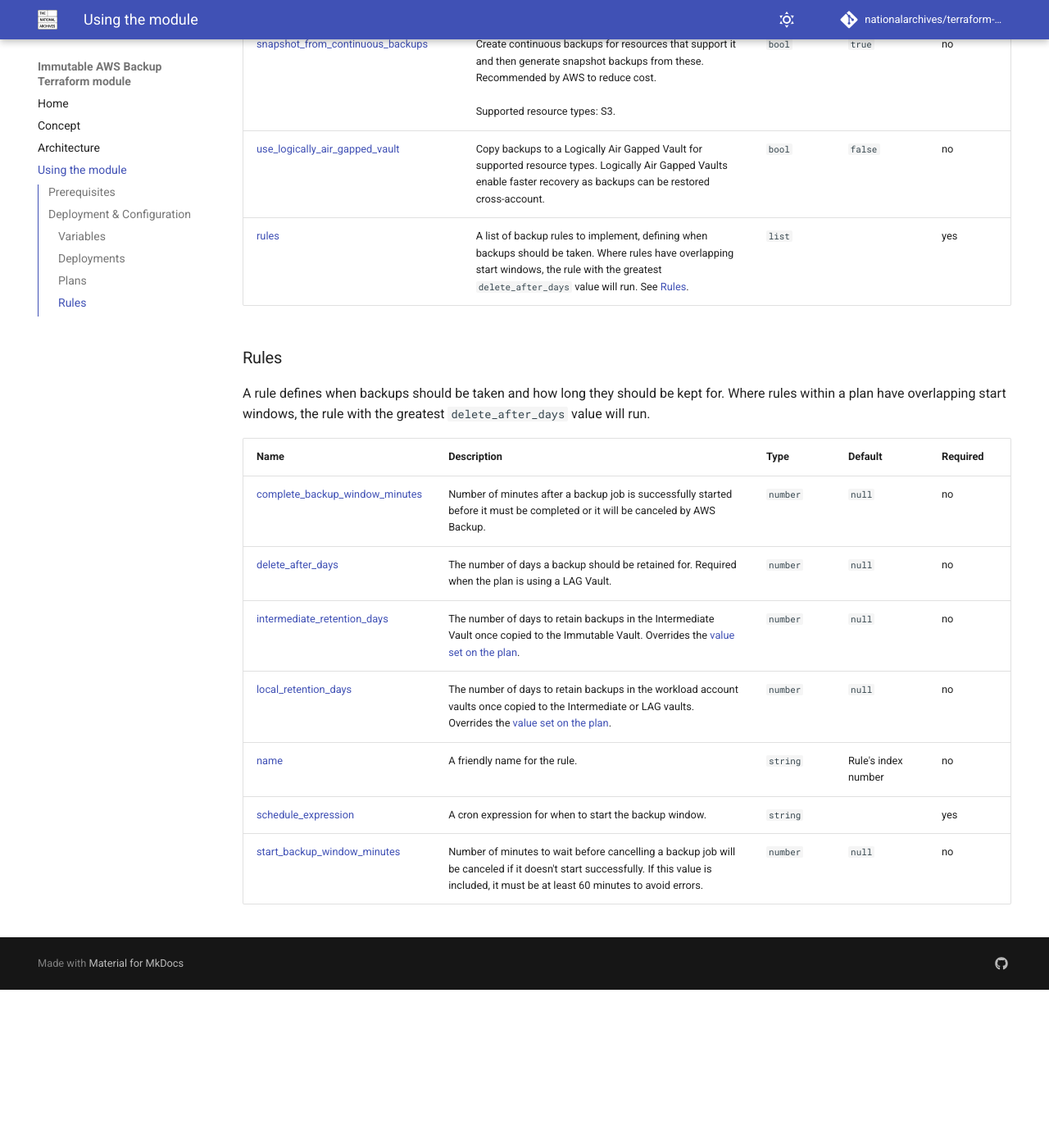
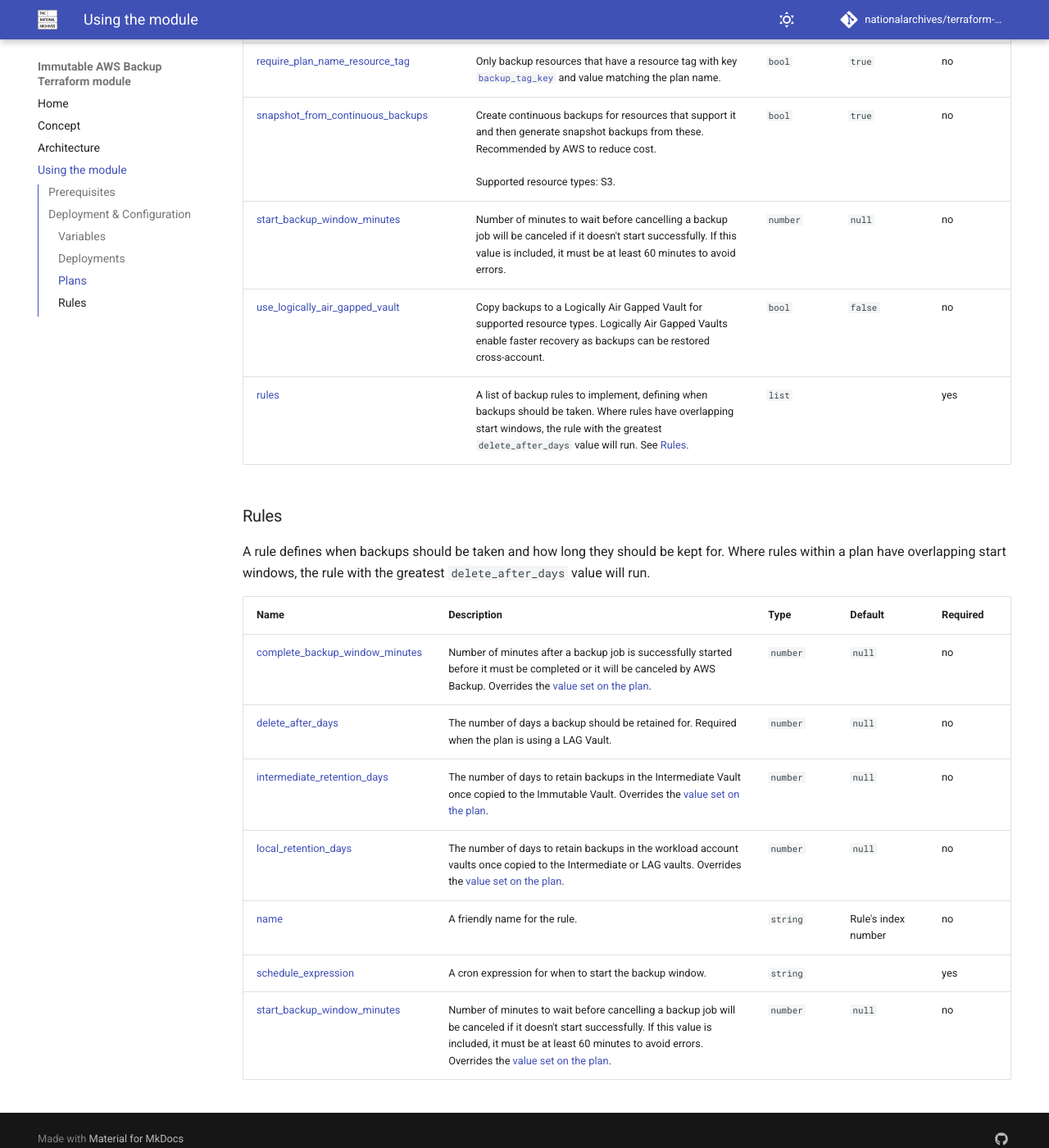
Before and after one commit to nationalarchives/terraform-aws-immutable-aws-backup, an MkDocs documentation site: the page built from docs/usage.md, in a window 1280 px wide and 1400 px high, scrolled down 2515 px. Shown: the whole window at 82% size. Built offline with MkDocs 1.6.1 and Material for MkDocs 9.7.7, drawn with Linux system fonts in a browser that asks for light colours; comment, search, counter and statistics services are not loaded; before the commit the page ends 3722 px from its top, so only the background shows below that; some of the changed text lies outside the part shown.

Commit message:
Allow setting of `complete_backup_window_minutes` and `start_backup_window_minutes` on the plan and overriding these on the rule

```diff
--- a/docs/usage.md
+++ b/docs/usage.md
@@ -44,12 +44,14 @@
 <!-- prettier-ignore-start -->
 | Name | Description | Type | Default | Required |
 |------|-------------|------|---------|----------|
+| <a name="plans_complete_backup_window_minutes"></a> [complete\_backup\_window\_minutes](#plans\_complete\_backup\_window\_minutes) | Number of minutes after a backup job is successfully started before it must be completed or it will be canceled by AWS Backup. | `number` | `null` | no |
 | <a name="plans_continuous_backup_schedule_expression"></a> [continuous\_backup\_schedule\_expression](#plans\_continuous\_backup\_schedule\_expression) | A cron expression for when to create [Continuous Backups](https://docs.aws.amazon.com/aws-backup/latest/devguide/point-in-time-recovery.html) of supported and enabled resources. It is recommended to set this outside of the backup windows defined in your rules and to run it regularly. | `string` | `"cron(0 0 ? * * *)"` | no |
 | <a name="plans_create_continuous_backups"></a> [create\_continuous\_backups](#plans\_create\_continuous\_backups) | Create continuous backups for resources that support it to enable point in time recovery within the same account. These backups are not copied to the immutable backup vaults.<br/><br/>Supported resource types: RDS database instances, SAP HANA. | `bool` | `false` | no |
 | <a name="plans_intermediate_retention_days"></a> [intermediate\_retention\_days](#plans\_intermediate\_retention\_days) | The number of days to retain backups in the Intermediate Vault once copied to the Immutable Vault. Persisting backups in this vault can reduce copy latency through incremental backups. If not set will use the rule's `delete_after_days` configuration or 7 days if null. Can be overridden by setting on the rule. | `number` | Rule's `delete_after_days` or `7` | no |
 | <a name="plans_local_retention_days"></a> [local\_retention\_days](#plans\_local\_retention\_days) | The number of days to retain backups in the workload account vaults once copied to the Intermediate or LAG vaults. Persisting backups in this vault can reduce backup latency through incremental backups. If not set will use the rule's `delete_after_days` configuration. Can be overridden by setting on the rule. This does not affect Continuous Backups. | `number` | Rule's `delete_after_days` | no |
 | <a name="plans_require_plan_name_resource_tag"></a> [require\_plan\_name\_resource\_tag](#plans\_require\_plan\_name\_resource\_tag) | Only backup resources that have a resource tag with key [`backup_tag_key`](#deployments_backup_tag_key) and value matching the plan name. | `bool` | `true` | no |
 | <a name="plans_snapshot_from_continuous_backups"></a> [snapshot\_from\_continuous\_backups](#plans\_snapshot\_from\_continuous\_backups) | Create continuous backups for resources that support it and then generate snapshot backups from these. Recommended by AWS to reduce cost.<br/><br/>Supported resource types: S3. | `bool` | `true` | no |
+| <a name="plans_start_backup_window_minutes"></a> [start\_backup\_window\_minutes](#plans\_start\_backup\_window\_minutes) | Number of minutes to wait before cancelling a backup job will be canceled if it doesn't start successfully. If this value is included, it must be at least 60 minutes to avoid errors. | `number` | `null` | no |
 | <a name="plans_use_logically_air_gapped_vault"></a> [use\_logically\_air\_gapped\_vault](#plans\_use\_logically\_air\_gapped\_vault) | Copy backups to a Logically Air Gapped Vault for supported resource types. Logically Air Gapped Vaults enable faster recovery as backups can be restored cross-account. | `bool` | `false` | no |
 | <a name="plans_rules"></a> [rules](#plans\_rules) | A list of backup rules to implement, defining when backups should be taken. Where rules have overlapping start windows, the rule with the greatest `delete_after_days` value will run. See [Rules](#rules). | `list` |  | yes |
 <!-- prettier-ignore-end -->
@@ -61,11 +63,11 @@
 <!-- prettier-ignore-start -->
 | Name | Description | Type | Default | Required |
 |------|-------------|------|---------|----------|
-| <a name="rules_complete_backup_window_minutes"></a> [complete\_backup\_window\_minutes](#rules\_complete\_backup\_window\_minutes) | Number of minutes after a backup job is successfully started before it must be completed or it will be canceled by AWS Backup. | `number` | `null` | no |
+| <a name="rules_complete_backup_window_minutes"></a> [complete\_backup\_window\_minutes](#rules\_complete\_backup\_window\_minutes) | Number of minutes after a backup job is successfully started before it must be completed or it will be canceled by AWS Backup. Overrides the [value set on the plan](#plans\_complete\_backup\_window\_minutes). | `number` | `null` | no |
 | <a name="rules_delete_after_days"></a> [delete\_after\_days](#rules\_delete\_after\_days) | The number of days a backup should be retained for. Required when the plan is using a LAG Vault. | `number` | `null` | no |
 | <a name="rules_intermediate_retention_days"></a> [intermediate\_retention\_days](#rules\_intermediate\_retention\_days) | The number of days to retain backups in the Intermediate Vault once copied to the Immutable Vault. Overrides the [value set on the plan](#plans\_intermediate\_retention\_days). | `number` | `null` | no |
 | <a name="rules_local_retention_days"></a> [local\_retention\_days](#rules\_local\_retention\_days) | The number of days to retain backups in the workload account vaults once copied to the Intermediate or LAG vaults. Overrides the [value set on the plan](#plans\_local\_retention\_days). | `number` | `null` | no |
 | <a name="rules_name"></a> [name](#rules\_name) | A friendly name for the rule. | `string` | Rule's index number | no |
 | <a name="rules_schedule_expression"></a> [schedule\_expression](#rules\_schedule\_expression) | A cron expression for when to start the backup window. | `string` |  | yes |
-| <a name="rules_start_backup_window_minutes"></a> [start\_backup\_window\_minutes](#rules\_start\_backup\_window\_minutes) | Number of minutes to wait before cancelling a backup job will be canceled if it doesn't start successfully. If this value is included, it must be at least 60 minutes to avoid errors. | `number` | `null` | no |
+| <a name="rules_start_backup_window_minutes"></a> [start\_backup\_window\_minutes](#rules\_start\_backup\_window\_minutes) | Number of minutes to wait before cancelling a backup job will be canceled if it doesn't start successfully. If this value is included, it must be at least 60 minutes to avoid errors. Overrides the [value set on the plan](#plans\_start\_backup\_window\_minutes). | `number` | `null` | no |
 <!-- prettier-ignore-end -->
```
Also changed, not shown: 3 other files.
